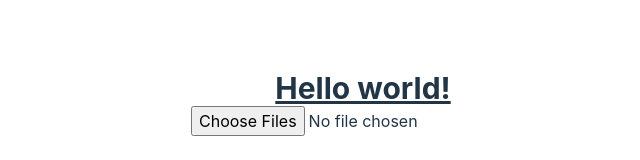
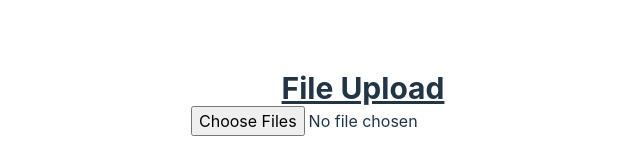
Before and after one commit to jordanantoniou/PDF-ML, a React (Vite) app in the folder client/: page / in a window 1280 px wide. Shown: the part 297-457 px from the top of the page, without its empty margins (277-917 px from the left). Built offline with nearby package versions, Linux system fonts and the light colour scheme.

Commit message:
Changing page text

```diff
--- a/client/src/App.tsx
+++ b/client/src/App.tsx
@@ -18,8 +18,7 @@
 
   return (
     <div className="App">
-      <h1 className="text-3xl font-bold underline">Hello world!</h1>
-      {/* <form action="/profile" method="post" encType="multipart/form-data"> */}
+      <h1 className="text-3xl font-bold underline">File Upload</h1>
       <input
         type="file"
         multiple
@@ -29,7 +28,6 @@
           }
         }}
       />
-      {/* </form> */}
     </div>
   );
 }
```
